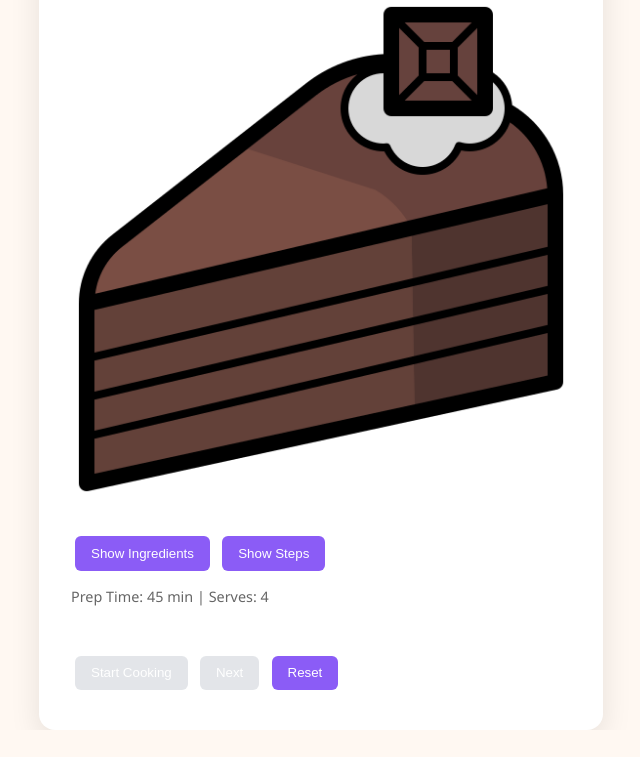
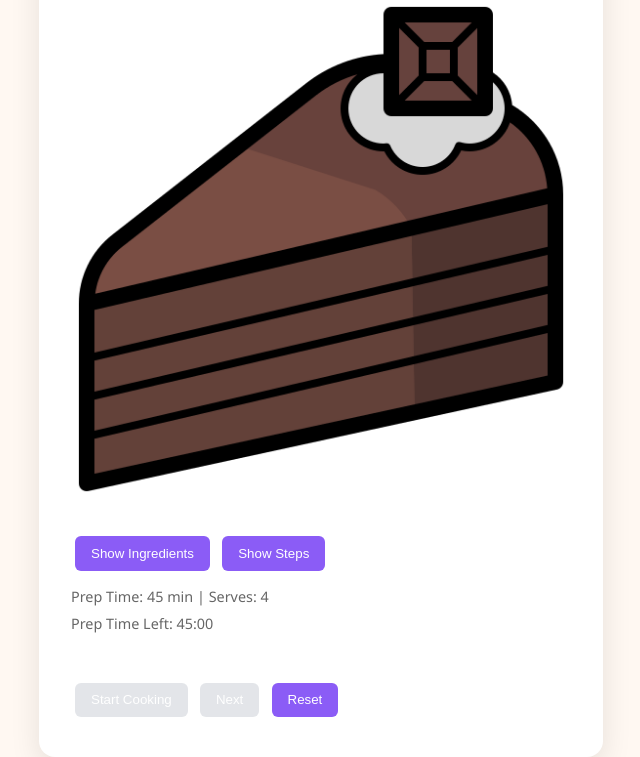
Before and after one commit to soumita-m/CakeRecipe, a plain HTML site: page index.html in a window 1280 px wide. Shown: the part 97-854 px from the top of the page, without its empty margins (319-959 px from the left). Before the commit the page ends 827 px from the top, so only its background shows below. Drawn offline with Linux system fonts and the light colour scheme.

Commit message:
Update index.html

```diff
--- a/index.html
+++ b/index.html
@@ -26,6 +26,7 @@
     </ol>
 
     <div class="info">Prep Time: 45 min | Serves: 4</div>
+    <div id="prep-timer" class="info">Prep Time Left: 45:00</div>
 
     <div class="progress-bar" id="progress"></div>
     <button onclick="startCooking()" disabled>Start Cooking</button>
```
